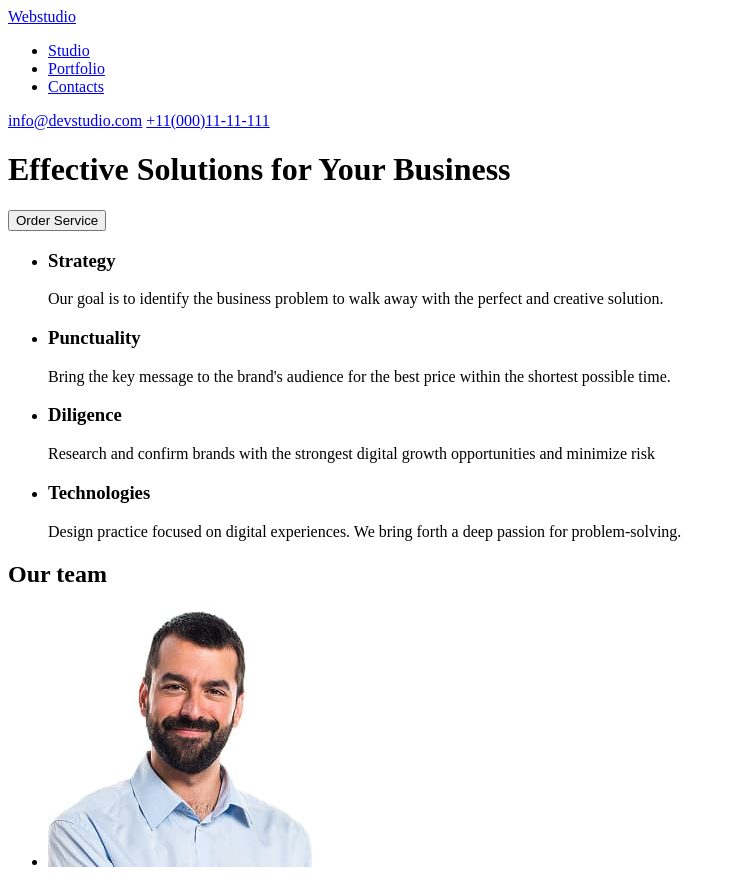
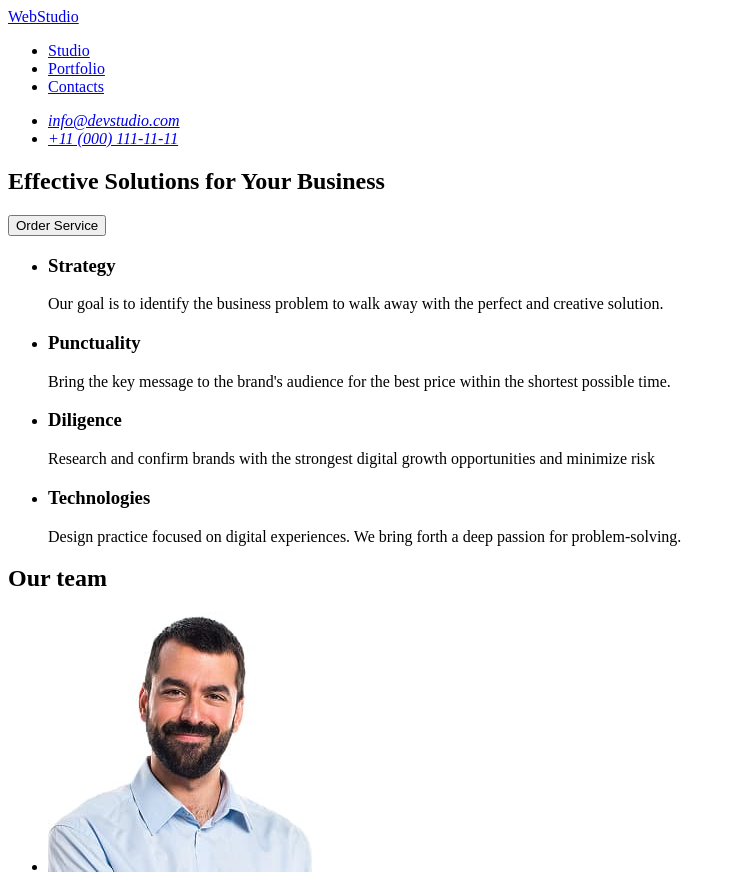
Before and after one commit to VlodFer09/goit-markup-hw-01, a plain HTML site: page index.html in a window 1280 px wide. Shown: the top 875 px of the page, without its empty margins (0-736 px from the left). Drawn offline with Linux system fonts and the light colour scheme.

Commit message:
update html

```diff
--- a/index.html
+++ b/index.html
@@ -7,7 +7,7 @@
   </head>
   <body>
     <header>
-      <a href="#">Webstudio</a>
+      <a href="./index.html">WebStudio</a>
       <nav>
         <ul>
           <li><a href="#">Studio</a></li>
@@ -15,14 +15,20 @@
           <li><a href="#">Contacts</a></li>
         </ul>
       </nav>
-      <a href="mailto:info@devstudio.com">info@devstudio.com</a>
-      <a href="tel:+110001111111" title="number">+11(000)11-11-111</a>
+      <address>
+        <ul>
+          <li><a href="mailto:info@devstudio.com">info@devstudio.com</a></li>
+          <li><a href="tel:+110001111111">+11 (000) 111-11-11</a></li>
+        </ul>
+      </address>
     </header>
 
     <main>
+      <section>
         <h1>Effective Solutions for Your Business</h1>
         <button type="button">Order Service</button>
-
+      </section>
+      <section>
         <ul>
           <li>
             <h3>Strategy</h3>
@@ -53,6 +59,8 @@
             </p>
           </li>
         </ul>
+      </section>
+
       <section>
         <h2>Our team</h2>
         <ul>
```
Lines whose indentation alone changed are shown as unchanged.
